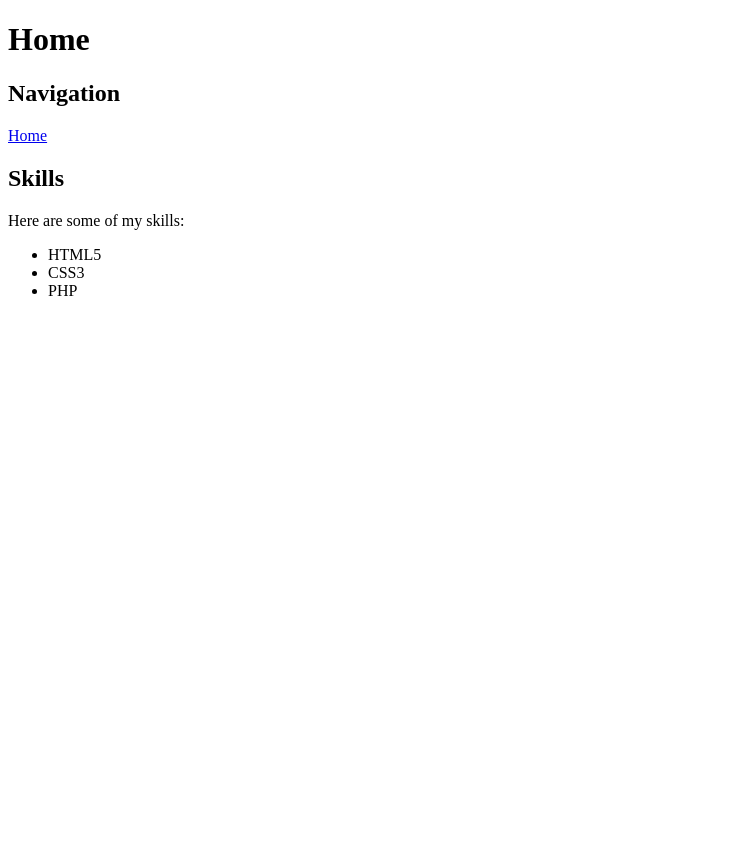
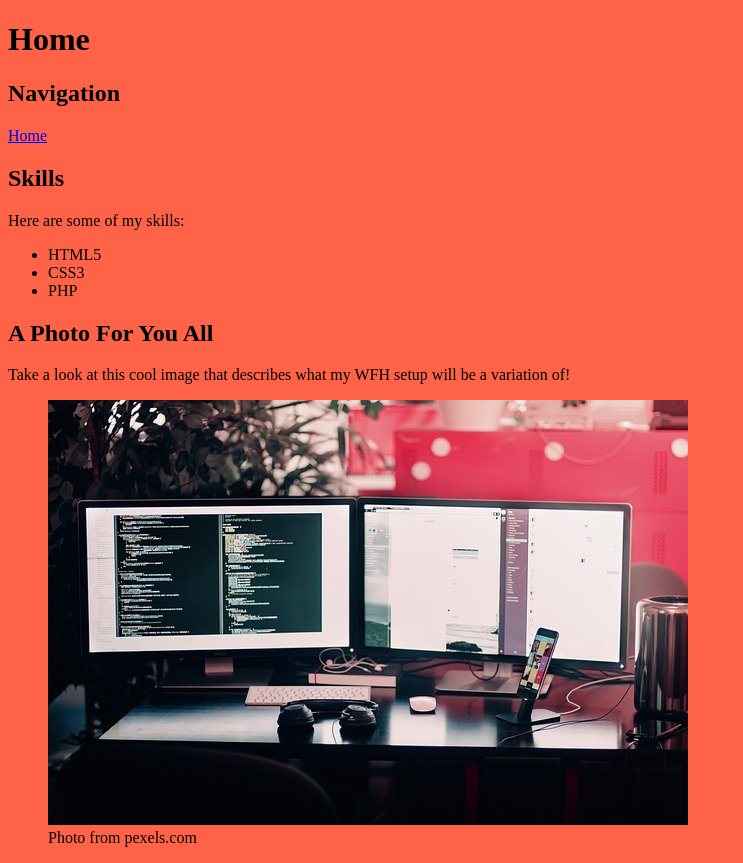
Before and after one commit to osaimola/html-webpage-about-me, a plain HTML site: page index.html in a window 1280 px wide. Shown: the whole page, without its empty margins (0-743 px from the left). Before the commit the page ends 800 px from the top, so only its background shows below. Drawn offline with Linux system fonts and the light colour scheme.

Commit message:
added css and js files

```diff
--- /dev/null
+++ b/css/style.css
@@ -0,0 +1,3 @@
+body {
+  background-color: tomato;
+}
--- a/index.html
+++ b/index.html
@@ -3,12 +3,22 @@
   <head>
     <title>Home | About me</title>
 
+    <!-- Specify what character set is being used-->
+    <meta charset="UTF-8" />
+
     <!-- For modern responsive-->
-    <meta name="viewport" content="width=devicce-width, initial-scale=1.0" />
+    <meta name="viewport" content="width=device-width, initial-scale=1.0" />
 
     <!-- Meta Data-->
     <meta name="description" content="A website about Osa" />
     <meta name="authot" content="Osa Aimola" />
+
+    <!-- Style(s)-->
+    <link rel="stylesheet" type="text/css" href="css/style.css" />
+
+    <!-- Script(s)-->
+    <!-- addign DEFER will deleya loading the javascript till after page elements are loaded. Javascript can only manipulate elements that are loaded before it is-->
+    <script src="js/scripts.js" type="text/javascript" defer></script>
   </head>
   <body>
     <h1>Home</h1>
@@ -28,5 +38,20 @@
       <li>CSS3</li>
       <li>PHP</li>
     </ul>
+    <h2>A Photo For You All</h2>
+    <p>
+      Take a look at this cool image that describes what my WFH setup will be a
+      variation of!
+    </p>
+    <figure>
+      <img
+        src="./img/computer-screen.jpg"
+        alt="A work desk setup. Two computer monitors, a headphone and a mobile phone are visible."
+        titile="A work desk setup"
+      />
+      <figcaption>
+        Photo from pexels.com
+      </figcaption>
+    </figure>
   </body>
 </html>
--- /dev/null
+++ b/js/scripts.js
@@ -0,0 +1 @@
+console.log("hello worlds!");
```
Also changed, not shown: img/computer-screen.jpg (added).
